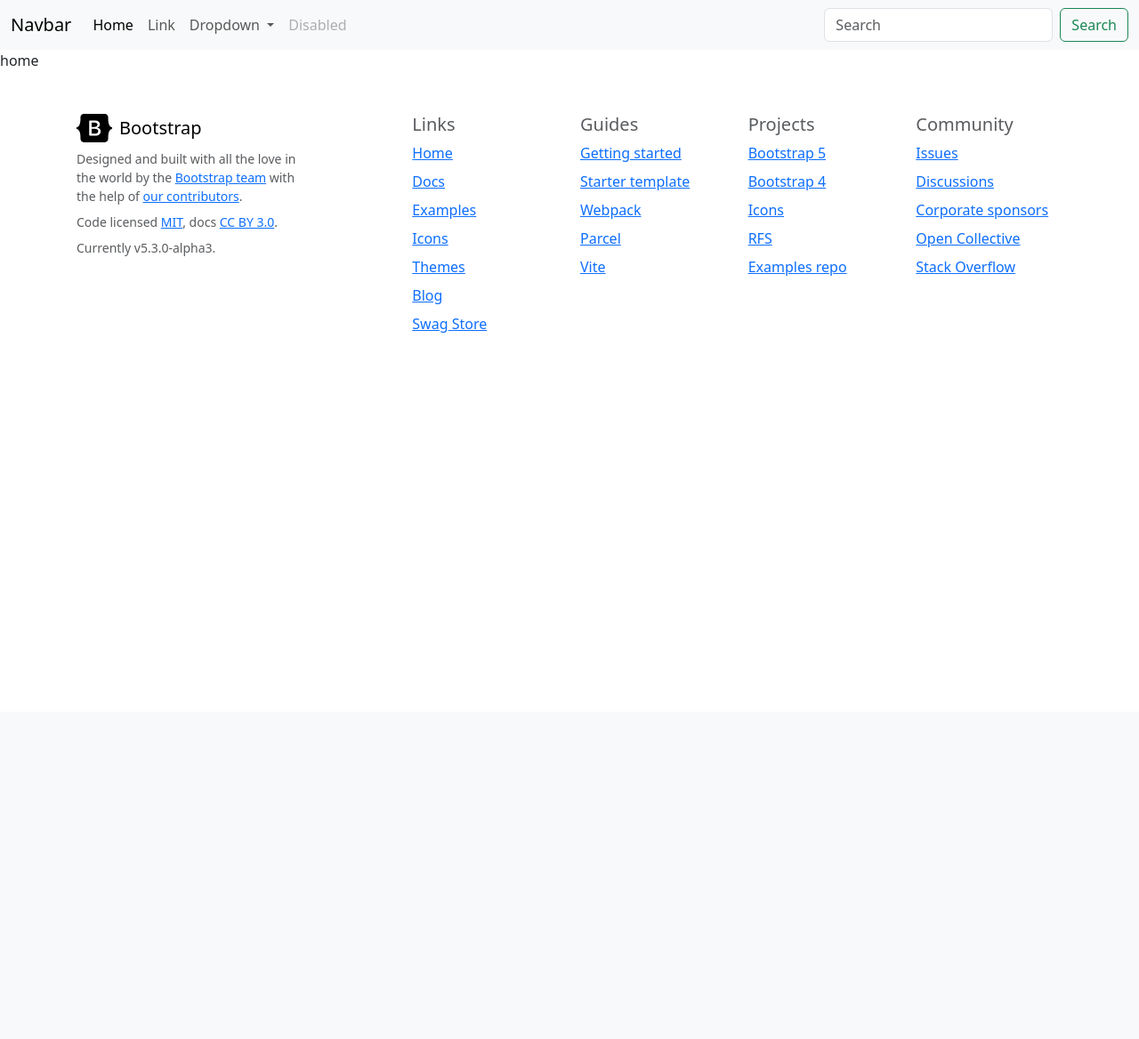
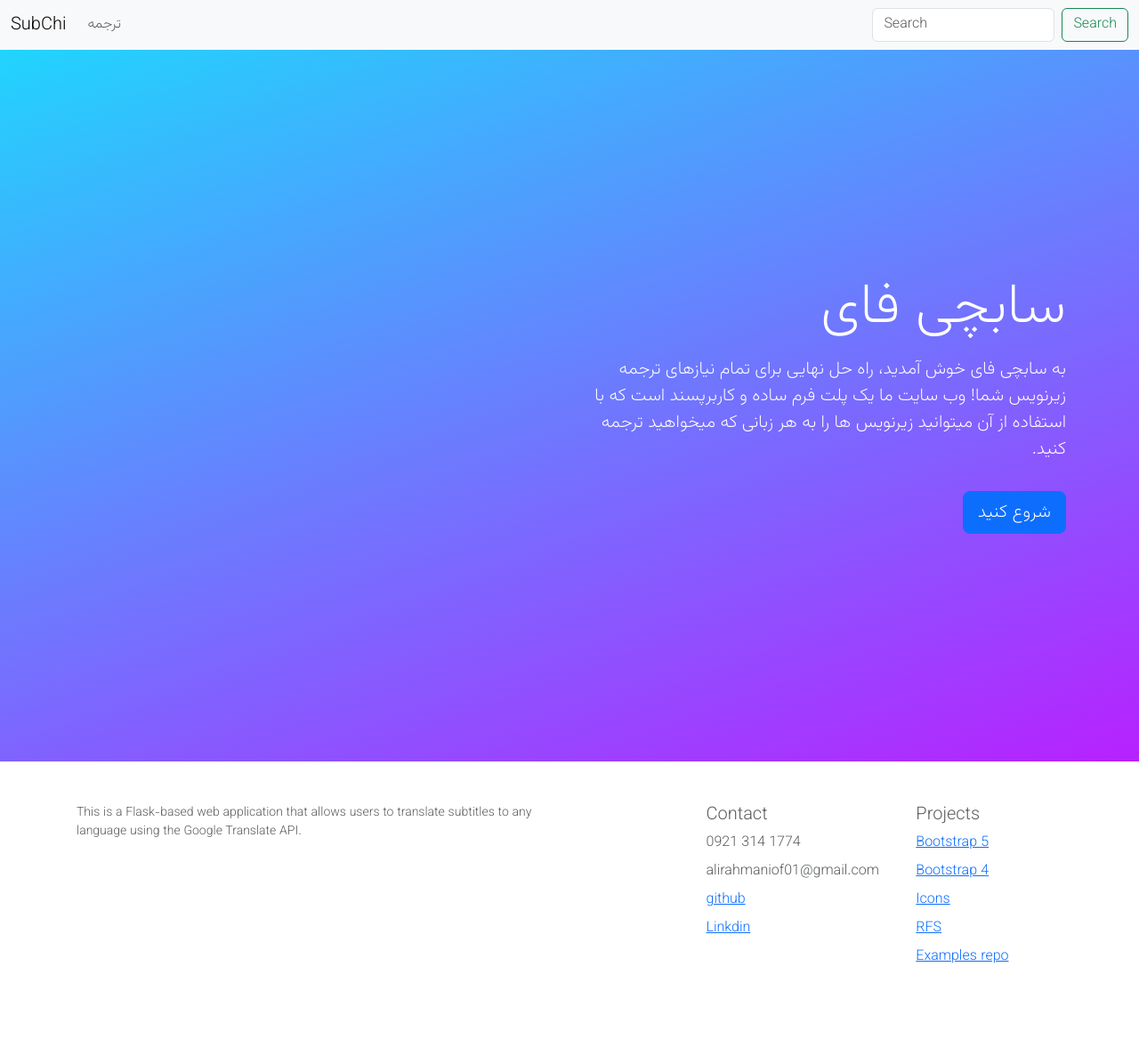
Before and after one commit to alirahmnicode/subtitle-translator, a Flask app: page / in a window 1280 px wide. Shown: the whole page at 89% size. Before the commit the page ends 374 px from the top, so only its background shows below. Run offline with Flask 3, Linux system fonts and the light colour scheme; some libraries are stand-ins or nearby versions.

Commit message:
update style and html

```diff
--- /dev/null
+++ b/flaskr/static/css/style.css
@@ -0,0 +1,3 @@
+* {
+    font-family: 'Vazirmatn', sans-serif;
+}
--- a/flaskr/templates/base.html
+++ b/flaskr/templates/base.html
@@ -5,9 +5,17 @@
     <meta charset="UTF-8">
     <meta http-equiv="X-UA-Compatible" content="IE=edge">
     <meta name="viewport" content="width=device-width, initial-scale=1.0">
+    <!-- css -->
+    <link rel="stylesheet" href="{{url_for('static', filename='css/style.css')}}">
     <!-- bootstrap css -->
     <link href="https://cdn.jsdelivr.net/npm/bootstrap@5.3.0-alpha3/dist/css/bootstrap.min.css" rel="stylesheet"
         integrity="sha384-KK94CHFLLe+nY2dmCWGMq91rCGa5gtU4mk92HdvYe+M/SXH301p5ILy+dN9+nJOZ" crossorigin="anonymous">
+    <!-- fonts -->
+    <link rel='stylesheet' href='https://fonts.googleapis.com/css?family=Rubik:400,700'>
+    <link rel="preconnect" href="https://fonts.googleapis.com">
+    <link rel="preconnect" href="https://fonts.gstatic.com" crossorigin>
+    <link href="https://fonts.googleapis.com/css2?family=Vazirmatn:wght@200&display=swap" rel="stylesheet">
+    <script src=https://cdnjs.cloudflare.com/ajax/libs/jquery/3.4.1/jquery.min.js charset=utf-8></script>
     <!-- title -->
     {% block title %}
     {% endblock title %}
@@ -16,6 +24,11 @@
 <body>
     <!-- navbar -->
     {% include 'inc/navbar.html' %}
+
+    {% block header %}
+
+    {% endblock header %}
+
     <!-- messages -->
     {% with messages = get_flashed_messages(with_categories=true) %}
     {% if messages %}
--- a/flaskr/templates/inc/footer.html
+++ b/flaskr/templates/inc/footer.html
@@ -1,51 +1,20 @@
 <div class="container py-4 py-md-5 px-4 px-md-3 text-body-secondary">
-    <div class="row">
-        <div class="col-lg-3 mb-3">
-            <a class="d-inline-flex align-items-center mb-2 text-body-emphasis text-decoration-none" href="/"
-                aria-label="Bootstrap" dideo-checked="true">
-                <svg xmlns="http://www.w3.org/2000/svg" width="40" height="32" class="d-block me-2" viewBox="0 0 118 94"
-                    role="img">
-                    <title>Bootstrap</title>
-                    <path fill-rule="evenodd" clip-rule="evenodd"
-                        d="M24.509 0c-6.733 0-11.715 5.893-11.492 12.284.214 6.14-.064 14.092-2.066 20.577C8.943 39.365 5.547 43.485 0 44.014v5.972c5.547.529 8.943 4.649 10.951 11.153 2.002 6.485 2.28 14.437 2.066 20.577C12.794 88.106 17.776 94 24.51 94H93.5c6.733 0 11.714-5.893 11.491-12.284-.214-6.14.064-14.092 2.066-20.577 2.009-6.504 5.396-10.624 10.943-11.153v-5.972c-5.547-.529-8.934-4.649-10.943-11.153-2.002-6.484-2.28-14.437-2.066-20.577C105.214 5.894 100.233 0 93.5 0H24.508zM80 57.863C80 66.663 73.436 72 62.543 72H44a2 2 0 01-2-2V24a2 2 0 012-2h18.437c9.083 0 15.044 4.92 15.044 12.474 0 5.302-4.01 10.049-9.119 10.88v.277C75.317 46.394 80 51.21 80 57.863zM60.521 28.34H49.948v14.934h8.905c6.884 0 10.68-2.772 10.68-7.727 0-4.643-3.264-7.207-9.012-7.207zM49.948 49.2v16.458H60.91c7.167 0 10.964-2.876 10.964-8.281 0-5.406-3.903-8.178-11.425-8.178H49.948z"
-                        fill="currentColor"></path>
-                </svg>
-                <span class="fs-5">Bootstrap</span>
-            </a>
+    <div class="row justify-content-between flex-wrap">
+        <div class="col-6 mb-3">
             <ul class="list-unstyled small">
-                <li class="mb-2">Designed and built with all the love in the world by the <a
-                        href="/docs/5.3/about/team/" dideo-checked="true">Bootstrap team</a> with the help of <a
-                        href="https://github.com/twbs/bootstrap/graphs/contributors" dideo-checked="true">our
-                        contributors</a>.</li>
-                <li class="mb-2">Code licensed <a href="https://github.com/twbs/bootstrap/blob/main/LICENSE"
-                        target="_blank" rel="license noopener" dideo-checked="true">MIT</a>, docs <a
-                        href="https://creativecommons.org/licenses/by/3.0/" target="_blank" rel="license noopener"
-                        dideo-checked="true">CC BY 3.0</a>.</li>
-                <li class="mb-2">Currently v5.3.0-alpha3.</li>
+                <li class="mb-2">
+                    This is a Flask-based web application that allows users to translate subtitles to any language using
+                    the Google Translate API.
+                </li>
             </ul>
         </div>
         <div class="col-6 col-lg-2 offset-lg-1 mb-3">
-            <h5>Links</h5>
+            <h5>Contact</h5>
             <ul class="list-unstyled">
-                <li class="mb-2"><a href="/" dideo-checked="true">Home</a></li>
-                <li class="mb-2"><a href="/docs/5.3/" dideo-checked="true">Docs</a></li>
-                <li class="mb-2"><a href="/docs/5.3/examples/" dideo-checked="true">Examples</a></li>
-                <li class="mb-2"><a href="https://icons.getbootstrap.com/" dideo-checked="true">Icons</a></li>
-                <li class="mb-2"><a href="https://themes.getbootstrap.com/" dideo-checked="true">Themes</a></li>
-                <li class="mb-2"><a href="https://blog.getbootstrap.com/" dideo-checked="true">Blog</a></li>
-                <li class="mb-2"><a href="https://cottonbureau.com/people/bootstrap" dideo-checked="true">Swag Store</a>
-                </li>
-            </ul>
-        </div>
-        <div class="col-6 col-lg-2 mb-3">
-            <h5>Guides</h5>
-            <ul class="list-unstyled">
-                <li class="mb-2"><a href="/docs/5.3/getting-started/" dideo-checked="true">Getting started</a></li>
-                <li class="mb-2"><a href="/docs/5.3/examples/starter-template/" dideo-checked="true">Starter
-                        template</a></li>
-                <li class="mb-2"><a href="/docs/5.3/getting-started/webpack/" dideo-checked="true">Webpack</a></li>
-                <li class="mb-2"><a href="/docs/5.3/getting-started/parcel/" dideo-checked="true">Parcel</a></li>
-                <li class="mb-2"><a href="/docs/5.3/getting-started/vite/" dideo-checked="true">Vite</a></li>
+                <li class="mb-2">0921 314 1774</li>
+                <li class="mb-2">alirahmaniof01@gmail.com</li>
+                <li class="mb-2"><a href="https://github.com/alirahmnicode" dideo-checked="true">github</a></li>
+                <li class="mb-2"><a href="https://www.linkedin.com/in/ali-rahmani-30747b222/" dideo-checked="true">Linkdin</a></li>
             </ul>
         </div>
         <div class="col-6 col-lg-2 mb-3">
@@ -59,19 +28,5 @@
                 <li class="mb-2"><a href="https://github.com/twbs/examples/" dideo-checked="true">Examples repo</a></li>
             </ul>
         </div>
-        <div class="col-6 col-lg-2 mb-3">
-            <h5>Community</h5>
-            <ul class="list-unstyled">
-                <li class="mb-2"><a href="https://github.com/twbs/bootstrap/issues" dideo-checked="true">Issues</a></li>
-                <li class="mb-2"><a href="https://github.com/twbs/bootstrap/discussions"
-                        dideo-checked="true">Discussions</a></li>
-                <li class="mb-2"><a href="https://github.com/sponsors/twbs" dideo-checked="true">Corporate sponsors</a>
-                </li>
-                <li class="mb-2"><a href="https://opencollective.com/bootstrap" dideo-checked="true">Open Collective</a>
-                </li>
-                <li class="mb-2"><a href="https://stackoverflow.com/questions/tagged/bootstrap-5"
-                        dideo-checked="true">Stack Overflow</a></li>
-            </ul>
-        </div>
     </div>
 </div>
--- /dev/null
+++ b/flaskr/templates/inc/header.html
@@ -0,0 +1,19 @@
+<header>
+    <section class="pt-5 pb-5 mt-0 align-items-center d-flex bg-dark" style="min-height: 100vh; background-size: cover;
+       background-image: linear-gradient(-20deg, #b721ff 0%, #21d4fd 100%);">
+        <div class="container" dir="rtl">
+            <div class="row align-items-center d-flex justify-content-between">
+                <div class="col-12 col-md-6 pb-5 order-2 order-sm-2 ">
+                    <h1 class="  text-white font-weight-bold mb-3 mt-5 display-3">سابچی فای</h1>
+                    <p class="lead text-white">به سابچی فای خوش آمدید، راه حل نهایی برای تمام نیازهای ترجمه زیرنویس
+                        شما! وب سایت ما یک پلت فرم ساده و کاربرپسند است که با استفاده از آن میتوانید زیرنویس ها را به
+                        هر زبانی که میخواهید ترجمه کنید.</p>
+                    <div class=" d-flex mt-3 mb-1">
+                        <a class="btn btn-primary btn-raised text-uppercase btn-lg  mt-md-3 "
+                            href="{{ url_for('views.translate_view') }}" role="button">شروع کنید</a>
+                    </div>
+                </div>
+            </div>
+        </div>
+    </section>
+</header>
--- a/flaskr/templates/inc/navbar.html
+++ b/flaskr/templates/inc/navbar.html
@@ -1,6 +1,6 @@
 <nav class="navbar navbar-expand-lg bg-body-tertiary">
     <div class="container-fluid">
-        <a class="navbar-brand" href="#">Navbar</a>
+        <a class="navbar-brand" href="/">SubChi</a>
         <button class="navbar-toggler" type="button" data-bs-toggle="collapse" data-bs-target="#navbarSupportedContent"
             aria-controls="navbarSupportedContent" aria-expanded="false" aria-label="Toggle navigation">
             <span class="navbar-toggler-icon"></span>
@@ -8,27 +8,7 @@
         <div class="collapse navbar-collapse" id="navbarSupportedContent">
             <ul class="navbar-nav me-auto mb-2 mb-lg-0">
                 <li class="nav-item">
-                    <a class="nav-link active" aria-current="page" href="#">Home</a>
-                </li>
-                <li class="nav-item">
-                    <a class="nav-link" href="#">Link</a>
-                </li>
-                <li class="nav-item dropdown">
-                    <a class="nav-link dropdown-toggle" href="#" role="button" data-bs-toggle="dropdown"
-                        aria-expanded="false">
-                        Dropdown
-                    </a>
-                    <ul class="dropdown-menu">
-                        <li><a class="dropdown-item" href="#">Action</a></li>
-                        <li><a class="dropdown-item" href="#">Another action</a></li>
-                        <li>
-                            <hr class="dropdown-divider">
-                        </li>
-                        <li><a class="dropdown-item" href="#">Something else here</a></li>
-                    </ul>
-                </li>
-                <li class="nav-item">
-                    <a class="nav-link disabled">Disabled</a>
+                    <a class="nav-link" href="{{ url_for('views.translate_view') }}">ترجمه</a>
                 </li>
             </ul>
             <form class="d-flex" role="search">
--- a/flaskr/templates/index.html
+++ b/flaskr/templates/index.html
@@ -5,6 +5,7 @@
 {% endblock title %}
 
 
-{% block content %}
-    home
-{% endblock content %}
+{% block header %}
+<!-- header -->
+{% include 'inc/header.html' %}
+{% endblock header %}
```
